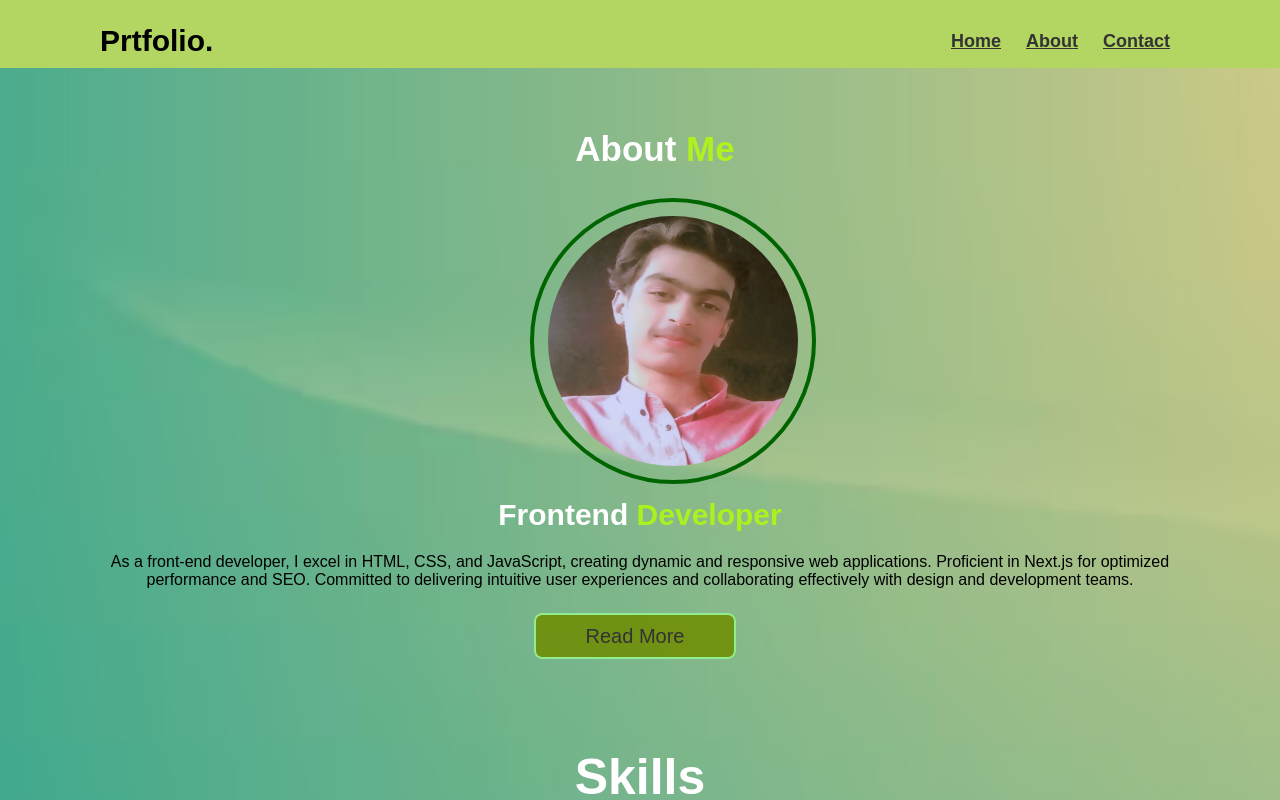
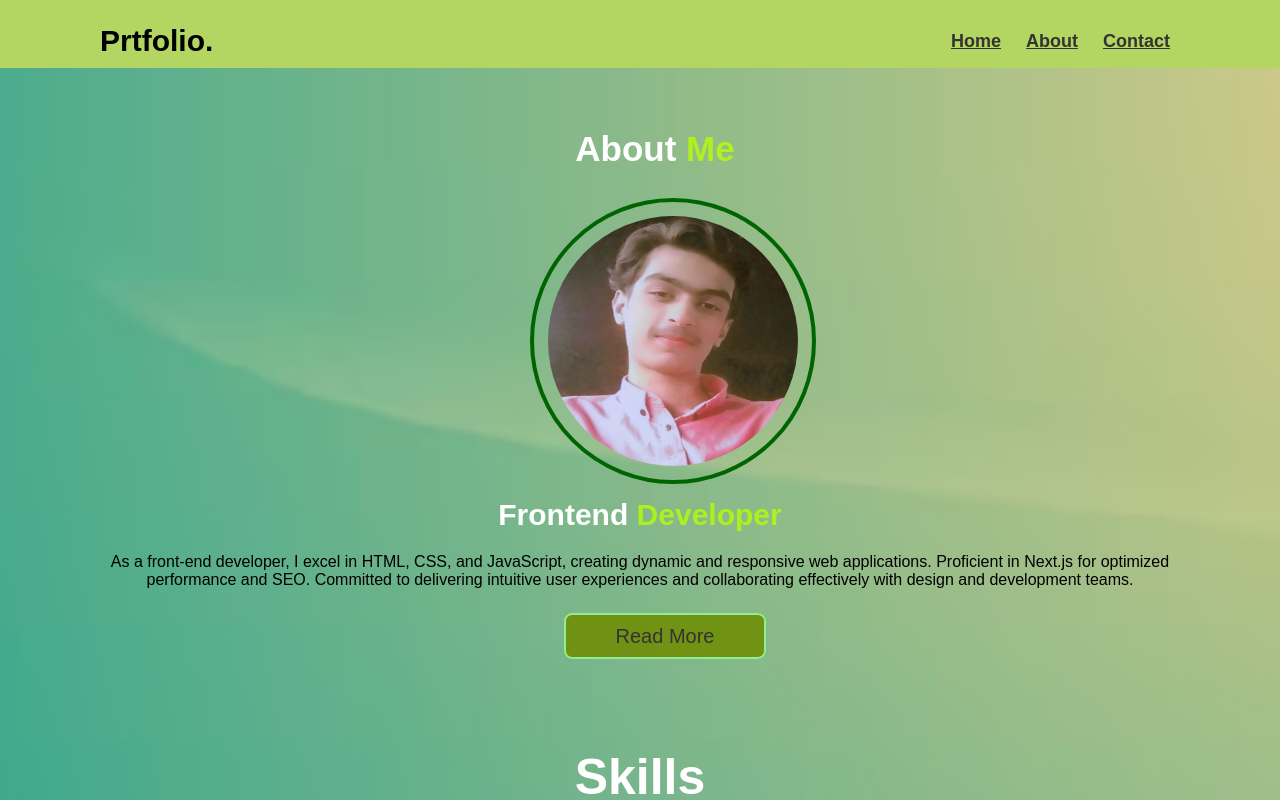
Before and after one commit to MoizQureshi1/css-presonal-portfolio, a Next.js app: page /about in a window 1280 px wide. Shown: the top 800 px of the page. Built offline with nearby package versions, Linux system fonts and the light colour scheme.

Commit message:
comint
change

```diff
--- a/src/app/about/globals.css
+++ b/src/app/about/globals.css
@@ -49,15 +49,12 @@
     padding-bottom: 20px;
     padding-top: 5px;
 }
-
-.about-sect .about-col-2 .button{
-    align-items: center;
-}
 .about-sect .about-col-2 a{
   background-color: #6f8f08e8;
   color: #333;
   border: 2px solid lightgreen;
   margin-right: 10px;
+  margin-left: 60px;
   text-decoration: none;
   border-radius: 8px;
   padding: 10px 50px;
```
